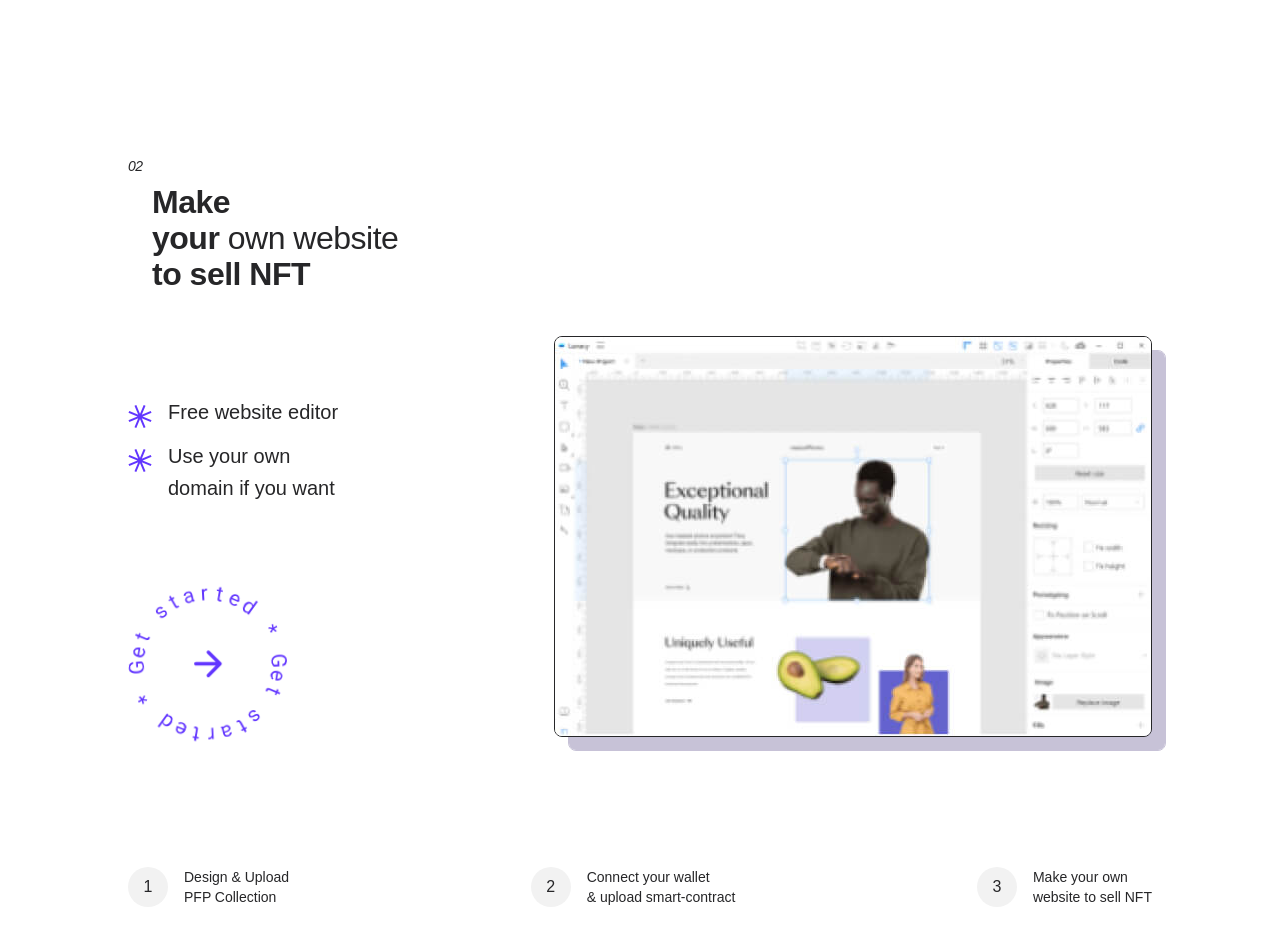
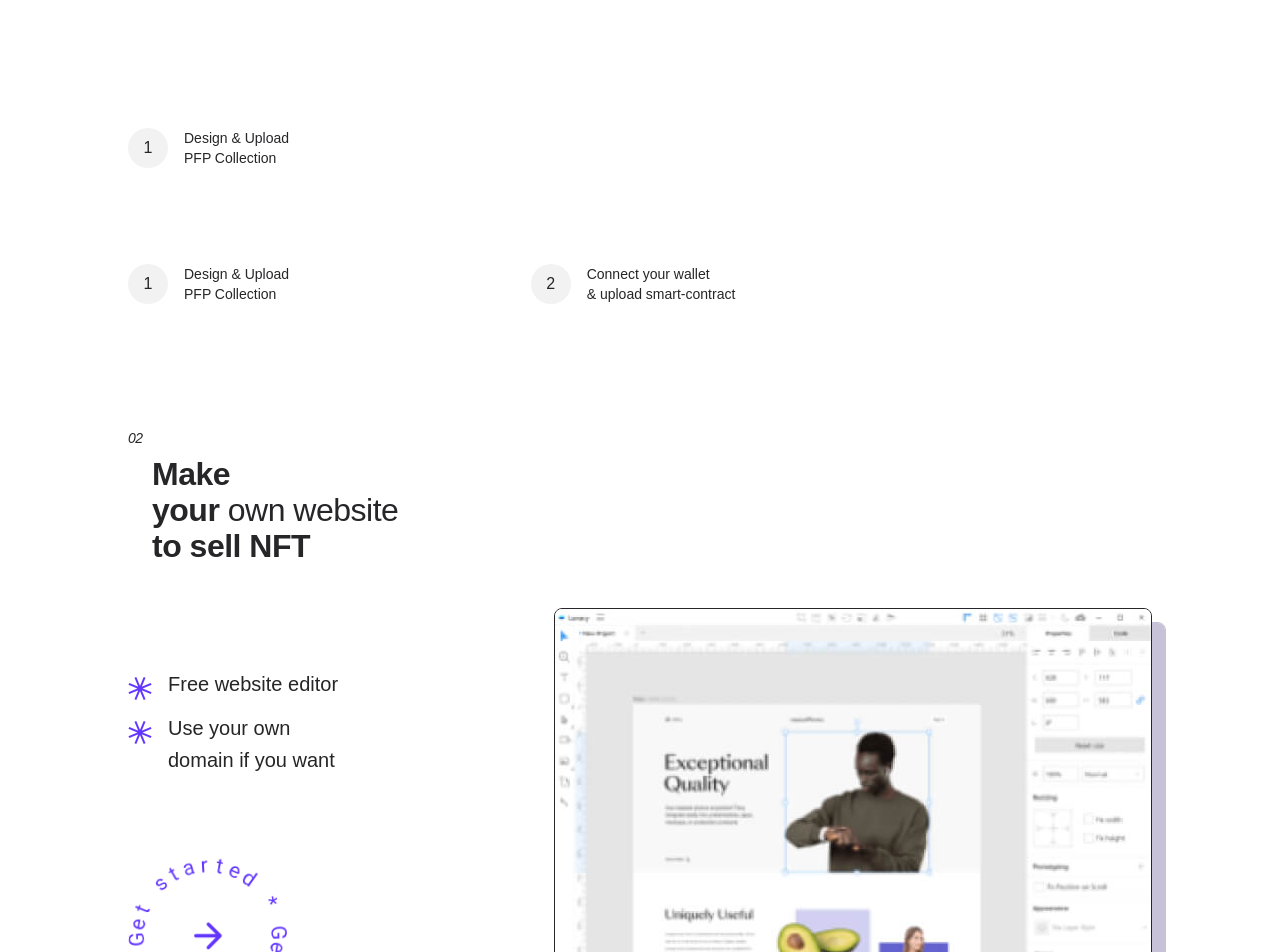
Before and after one commit to IlyaDeveloper/pff-station.front, a React (Vite) app: page / in a window 1280 px wide. Shown: the part 720-1672 px from the top of the page. Built offline with nearby package versions, Linux system fonts and the light colour scheme.

Commit message:
Changed down-steps

```diff
--- a/src/app/pages/home/components/down-steps/down-steps.component.scss
+++ b/src/app/pages/home/components/down-steps/down-steps.component.scss
@@ -13,7 +13,7 @@
   width: 100%;
   min-height: rem(128);
 
-  padding: rem(40) 0 rem(48);
+  padding: rem(48) 0;
 
   border-radius: 0 0 rem(80) rem(80);
 
@@ -23,6 +23,16 @@
 
   @include min-wide(phonesLg) {
     --container-flex-flow: row;
+  }
 
+  &.--1 .container .step-item[data-step="2"],
+  &.--1 .container .step-item[data-step="3"],
+  &.--2 .container .step-item[data-step="3"], {
+    opacity: 0;
+    visibility: hidden;
+  }
+
+  &.--1, &.--2 {
+    border-radius: unset;
   }
 }
--- a/src/app/pages/home/components/down-steps/down-steps.component.tsx
+++ b/src/app/pages/home/components/down-steps/down-steps.component.tsx
@@ -1,9 +1,11 @@
 import StepItemComponent from "../../../../components/ui/step-item/step-item.component";
 import './down-steps.component.scss';
 
-const DownSteps = () => {
+const DownSteps = (props: any) => {
+    const {className}: any = props;
+
     return (
-        <section className={'down-steps'}>
+        <section className={'down-steps ' + className}>
             <div className="container">
                 <StepItemComponent step={1}>
                     Design & Upload <br/>PFP Collection
--- a/src/app/pages/home/home.component.tsx
+++ b/src/app/pages/home/home.component.tsx
@@ -12,7 +12,9 @@ const HomeComponent = () => {
         <div>
             <WelcomeComponent/>
             <DesignUploadComponent/>
+            <DownSteps className="--1"/>
             <ConnectYourWalletComponent/>
+            <DownSteps className="--2"/>
             <OwnWebsiteComponent/>
             <DownSteps/>
             <GetAccessComponent/>
```
